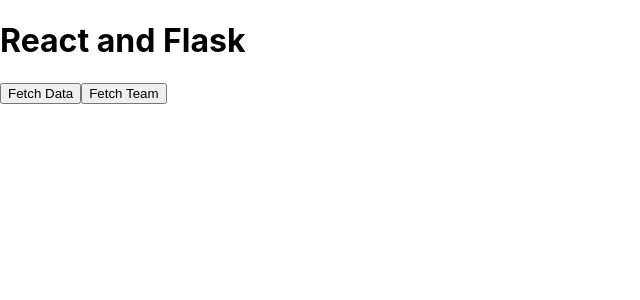
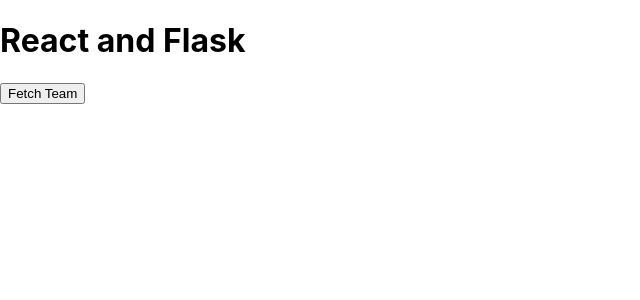
Before and after one commit to itamaraloni/NBA-Playoffs-Brackets-App-Client, a React (Create React App) app: page / in a window 1280 px wide. Shown: the top 300 px of the page, without its empty margins (0-640 px from the left). Built offline with nearby package versions, Linux system fonts and the light colour scheme.

Commit message:
api for user

```diff
--- a/src/App.js
+++ b/src/App.js
@@ -3,25 +3,17 @@ import React, { useState } from 'react';
 function App() {
   const [data, setData] = useState(null);
 
-  const fetchData = async () => {
-    try {
-      console.log("Making request to api/data...");
-      const response = await fetch('http://127.0.0.1:5000/api/data');
-      const result = await response.json();
-      setData(result.message);
-      console.log("Finished Request");
-    } catch (error) {
-      console.error('Error fetching data:', error);
-    }
-  };
-
   const fetchTeam = async (teamName) => {
     try {
       console.log(`Making request to api/teams/${teamName}...`);
-      const response = await fetch(`http://127.0.0.1:5000/api/teams/${teamName}`);
-      const result = await response.json();
-      // setData(result.message);
-      console.log(`Finished Request: ${result.message}`);
+      const response = await fetch(`http://127.0.0.1:5000/api/users/${teamName}`);
+      const data = await response.json();
+      if (response.ok) {
+        setData(data.email);
+        console.log(`received email from server: ${data.email}`); // Access the email here
+      } else {
+        console.error('Error fetching email');
+      }
     } catch (error) {
       console.error('Error fetching data:', error);
     }
@@ -31,8 +23,7 @@ function App() {
     <div className="App">
       <header className="App-header">
         <h1>React and Flask</h1>
-        <button onClick={() => fetchData()}>Fetch Data</button>
-        <button onClick={() => fetchTeam('Celtics')}>Fetch Team</button>
+        <button onClick={() => fetchTeam('u1')}>Fetch Team</button>
         {data && <p>{data}</p>}
       </header>
     </div>
```
